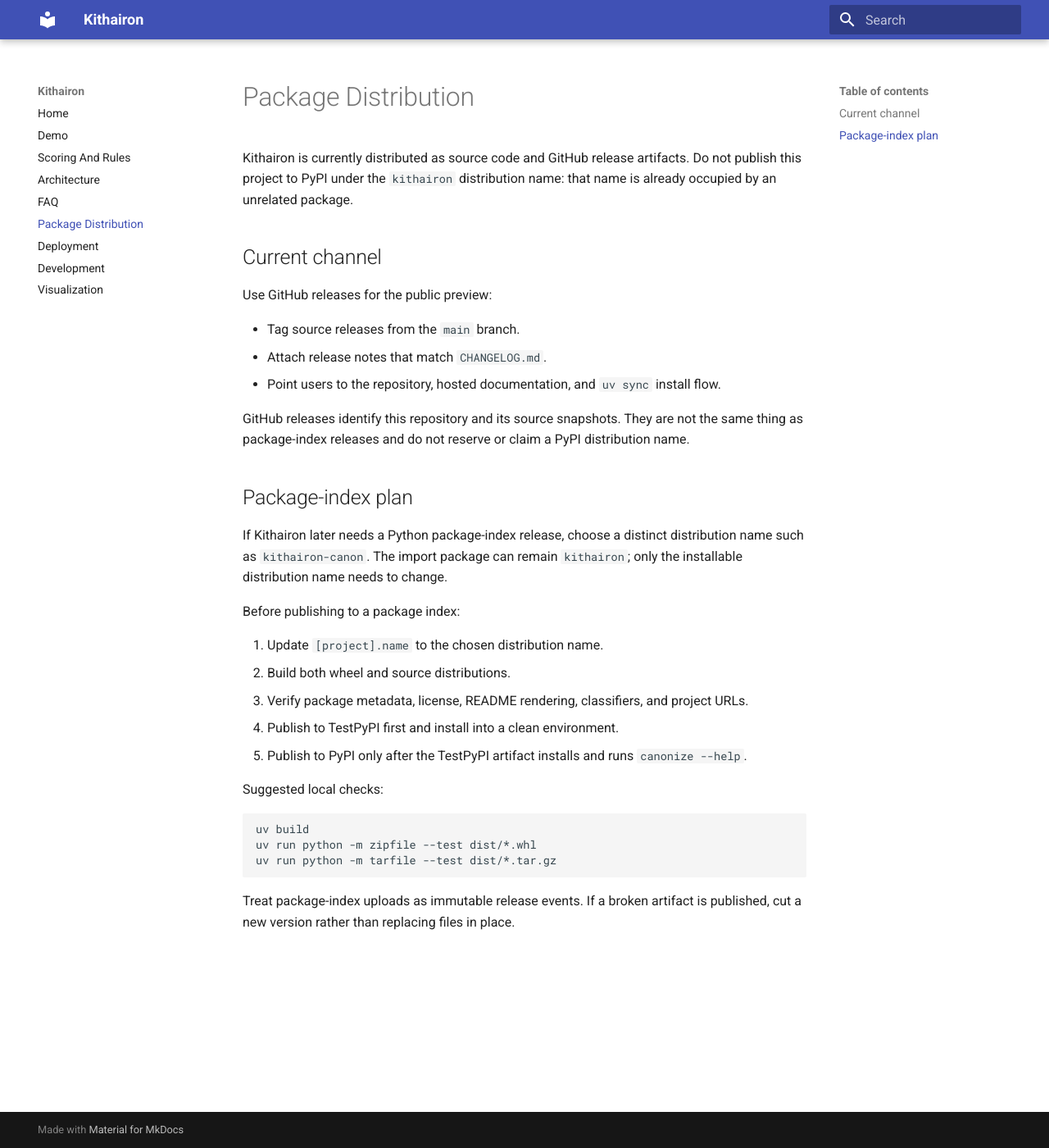
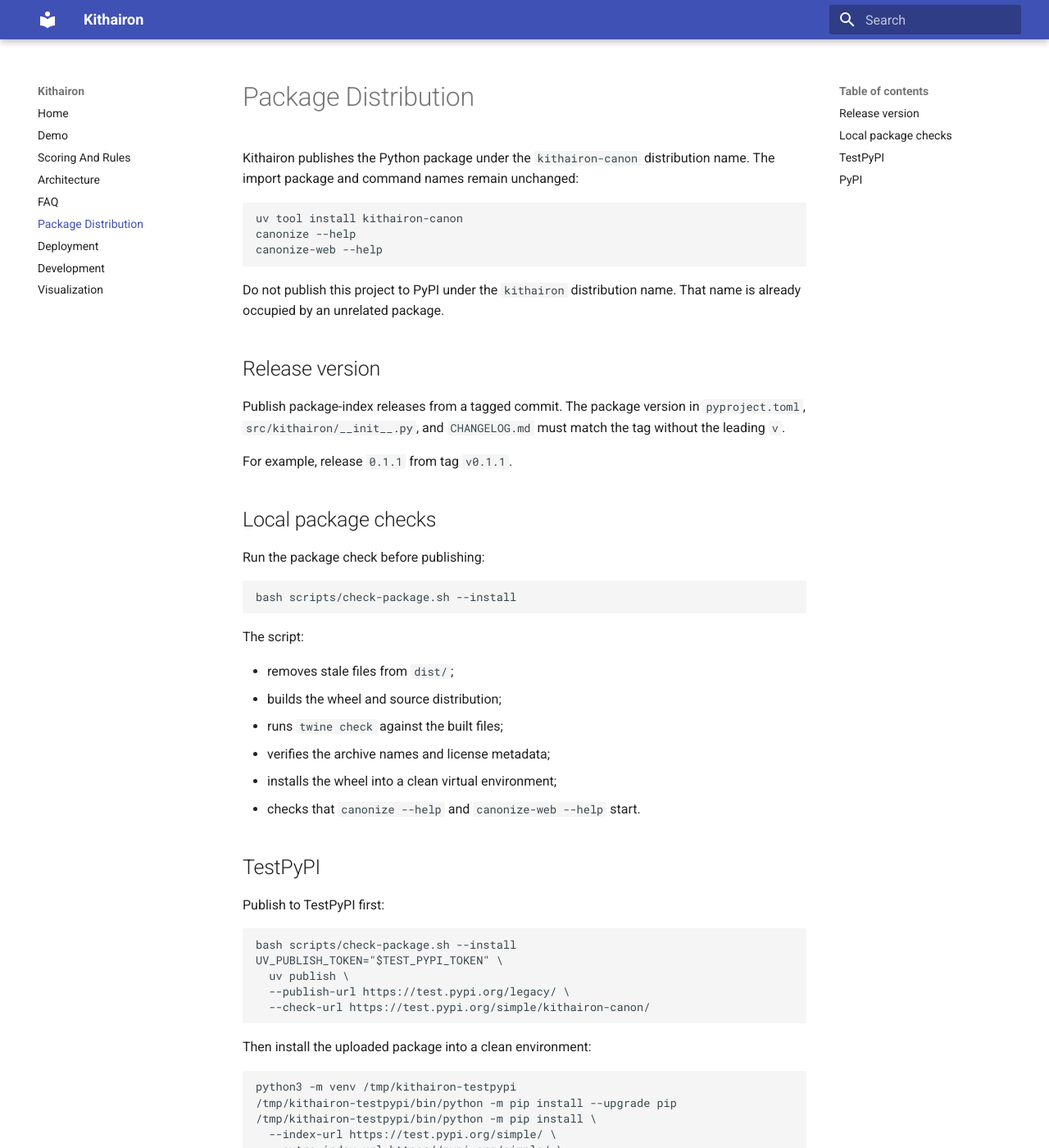
Before and after one commit to NeapolitanIcecream/kithairon, an MkDocs documentation site: the page built from docs/package-distribution.md, in a window 1280 px wide and 1400 px high. Shown: the whole window at 82% size. Built offline with MkDocs 1.6.1 and Material for MkDocs 9.7.7, drawn with Linux system fonts in a browser that asks for light colours; some of the changed text lies outside the part shown.

Commit message:
build: prepare kithairon-canon package release

````diff
--- a/docs/package-distribution.md
+++ b/docs/package-distribution.md
@@ -1,35 +1,86 @@
 # Package Distribution
 
-Kithairon is currently distributed as source code and GitHub release artifacts. Do not publish this project to PyPI under the `kithairon` distribution name: that name is already occupied by an unrelated package.
-
-## Current channel
-
-Use GitHub releases for the public preview:
-
-- Tag source releases from the `main` branch.
-- Attach release notes that match `CHANGELOG.md`.
-- Point users to the repository, hosted documentation, and `uv sync` install flow.
-
-GitHub releases identify this repository and its source snapshots. They are not the same thing as package-index releases and do not reserve or claim a PyPI distribution name.
-
-## Package-index plan
-
-If Kithairon later needs a Python package-index release, choose a distinct distribution name such as `kithairon-canon`. The import package can remain `kithairon`; only the installable distribution name needs to change.
-
-Before publishing to a package index:
-
-1. Update `[project].name` to the chosen distribution name.
-2. Build both wheel and source distributions.
-3. Verify package metadata, license, README rendering, classifiers, and project URLs.
-4. Publish to TestPyPI first and install into a clean environment.
-5. Publish to PyPI only after the TestPyPI artifact installs and runs `canonize --help`.
-
-Suggested local checks:
+Kithairon publishes the Python package under the `kithairon-canon` distribution name. The import package and command names remain unchanged:
 
 ```bash
-uv build
-uv run python -m zipfile --test dist/*.whl
-uv run python -m tarfile --test dist/*.tar.gz
+uv tool install kithairon-canon
+canonize --help
+canonize-web --help
 ```
 
-Treat package-index uploads as immutable release events. If a broken artifact is published, cut a new version rather than replacing files in place.
+Do not publish this project to PyPI under the `kithairon` distribution name. That name is already occupied by an unrelated package.
+
+## Release version
+
+Publish package-index releases from a tagged commit. The package version in `pyproject.toml`, `src/kithairon/__init__.py`, and `CHANGELOG.md` must match the tag without the leading `v`.
+
+For example, release `0.1.1` from tag `v0.1.1`.
+
+## Local package checks
+
+Run the package check before publishing:
+
+```bash
+bash scripts/check-package.sh --install
+```
+
+The script:
+
+- removes stale files from `dist/`;
+- builds the wheel and source distribution;
+- runs `twine check` against the built files;
+- verifies the archive names and license metadata;
+- installs the wheel into a clean virtual environment;
+- checks that `canonize --help` and `canonize-web --help` start.
+
+## TestPyPI
+
+Publish to TestPyPI first:
+
+```bash
+bash scripts/check-package.sh --install
+UV_PUBLISH_TOKEN="$TEST_PYPI_TOKEN" \
+  uv publish \
+  --publish-url https://test.pypi.org/legacy/ \
+  --check-url https://test.pypi.org/simple/kithairon-canon/
+```
+
+Then install the uploaded package into a clean environment:
+
+```bash
+python3 -m venv /tmp/kithairon-testpypi
+/tmp/kithairon-testpypi/bin/python -m pip install --upgrade pip
+/tmp/kithairon-testpypi/bin/python -m pip install \
+  --index-url https://test.pypi.org/simple/ \
+  --extra-index-url https://pypi.org/simple/ \
+  kithairon-canon==0.1.1
+/tmp/kithairon-testpypi/bin/canonize --help
+```
+
+Use `--extra-index-url https://pypi.org/simple/` because TestPyPI may not host third-party dependencies.
+
+You can also publish from GitHub Actions. Add `TEST_PYPI_TOKEN` to the `testpypi` environment, open the `Publish Package` workflow, and choose `testpypi`.
+
+## PyPI
+
+Publish to PyPI only after the TestPyPI install succeeds:
+
+```bash
+bash scripts/check-package.sh --install
+UV_PUBLISH_TOKEN="$PYPI_TOKEN" \
+  uv publish \
+  --check-url https://pypi.org/simple/kithairon-canon/
+```
+
+After upload, install from PyPI in a clean environment:
+
+```bash
+python3 -m venv /tmp/kithairon-pypi
+/tmp/kithairon-pypi/bin/python -m pip install --upgrade pip
+/tmp/kithairon-pypi/bin/python -m pip install kithairon-canon==0.1.1
+/tmp/kithairon-pypi/bin/canonize --help
+```
+
+For GitHub Actions publishing, add `PYPI_TOKEN` to the `pypi` environment, open the `Publish Package` workflow, and choose `pypi`.
+
+Treat package-index uploads as immutable release events. If a broken artifact is published, cut a new version instead of replacing files in place.
--- a/src/kithairon/__init__.py
+++ b/src/kithairon/__init__.py
@@ -1,5 +1,5 @@
 """Kithairon package metadata."""
 
-__version__ = "0.1.0"
+__version__ = "0.1.1"
 
 __all__ = ["__version__"]
````
Also changed, not shown: CHANGELOG.md (+16 -0 lines), README.md (+7 -1 lines), docs/development.md (+1 -0 lines), pyproject.toml (+6 -2 lines), 6 other files.
